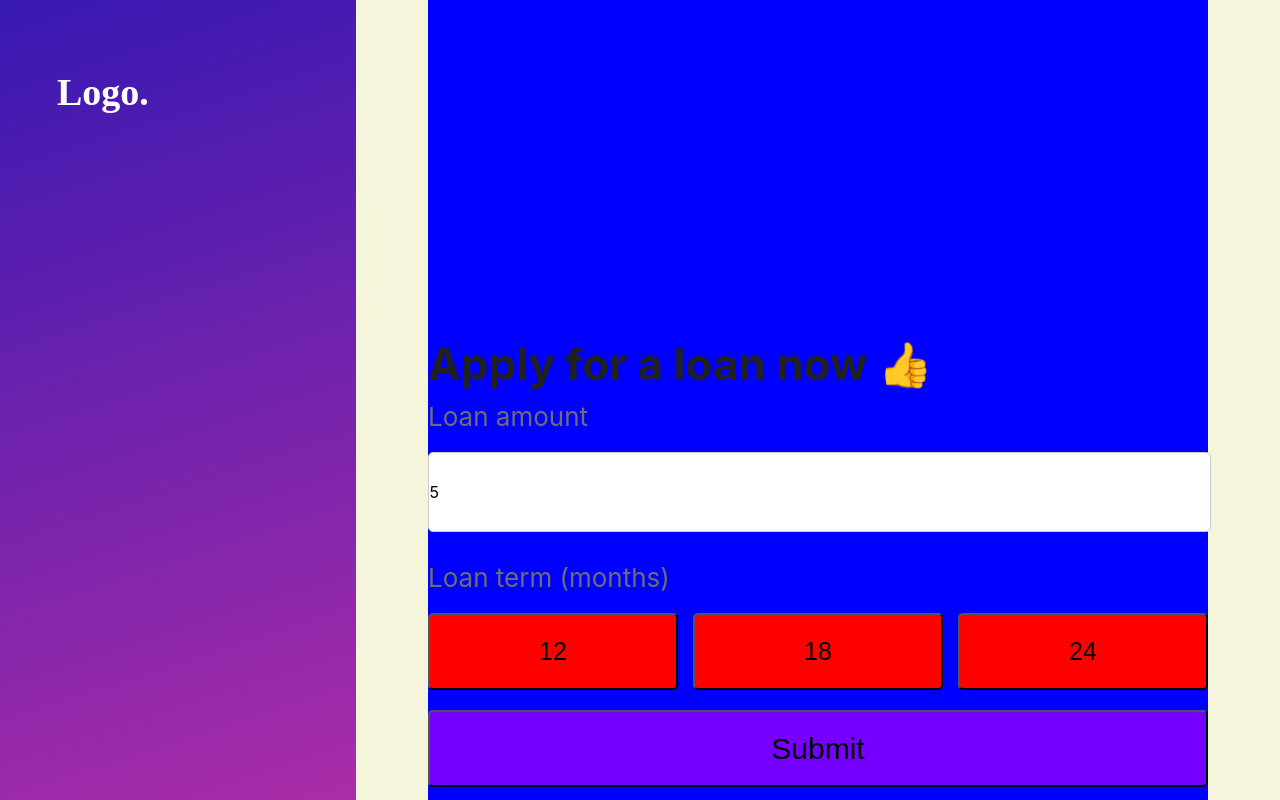
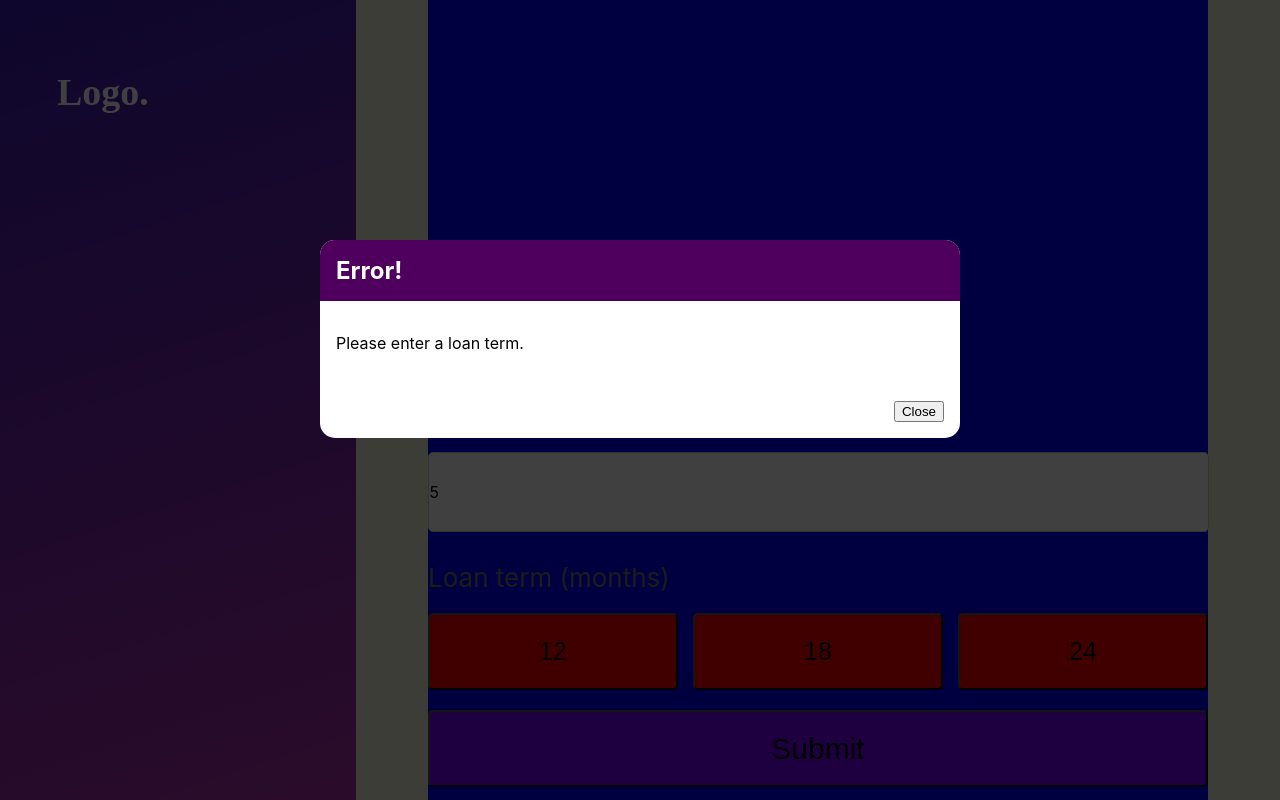
Before and after one commit to Matthewphilip/loan_app, a React (Create React App) app: page / in a window 1280 px wide. Both pictures are taken after typing "5" into the empty fields and a click on the button "Submit". Shown: the top 800 px of the page. Built offline with nearby package versions, Linux system fonts and the light colour scheme.

Commit message:
Error.js & Success.js modal components added with functionality

```diff
--- /dev/null
+++ b/src/components/ErrorModal/ErrorModal.js
@@ -0,0 +1,23 @@
+import React from "react";
+import "../ErrorModal/errormodal.css";
+
+const ErrorModal = (props) => {
+  return (
+    <div>
+      <div className="backdrop" onClick={props.onConfirm} />
+      <div className="modal">
+        <header className="header">
+          <h2>{props.title}</h2>
+        </header>
+        <div className="content">
+          <p>{props.message}</p>
+        </div>
+        <footer className="actions">
+          <button onClick={props.onConfirm}>Close</button>
+        </footer>
+      </div>
+    </div>
+  );
+};
+
+export default ErrorModal;
--- /dev/null
+++ b/src/components/ErrorModal/errormodal.css
@@ -0,0 +1,47 @@
+.backdrop {
+    position: fixed;
+    top: 0;
+    left: 0;
+    width: 100%;
+    height: 100vh;
+    z-index: 10;
+    background: rgba(0, 0, 0, 0.75);
+  }
+
+  .modal {
+    position: fixed;
+    top: 30vh;
+    left: 10%;
+    width: 80%;
+    z-index: 100;
+    background-color: white;
+    border-radius: 15px;
+    overflow: hidden;
+  }
+
+  .header {
+    background: #4f005f;
+    padding: 1rem;
+  }
+
+  .header h2 {
+    margin: 0;
+    color: white;
+  }
+
+  .content {
+    padding: 1rem;
+  }
+
+  .actions {
+    padding: 1rem;
+    display: flex;
+    justify-content: flex-end;
+  }
+
+  @media (min-width: 768px) {
+    .modal {
+      left: calc(50% - 20rem);
+      width: 40rem;
+    }
+  }
--- a/src/components/Form.js
+++ b/src/components/Form.js
@@ -1,4 +1,6 @@
 import React, { useState } from "react";
+import ErrorModal from "./ErrorModal/ErrorModal";
+import SuccessModal from "./SuccessModal/SuccessModal";
 import "../styles/form.css";
 
 const Form = () => {
@@ -6,6 +8,8 @@ const Form = () => {
   const [loanTerm, setLoanTerm] = useState();
   const [selected, setSelected] = useState(false);
   const [error, setError] = useState();
+  const [successfulSubmit, setSuccessfulSubmit] = useState(false);
+  const [success, setSuccess] = useState();
 
   const amountChangeHandler = (event) => {
     setEnteredAmount(event.target.value);
@@ -21,20 +25,41 @@ const Form = () => {
   const submitHandler = (event) => {
     event.preventDefault();
     if (!enteredAmount && selected === false) {
-      setError("No information provided!");
+      setError({
+        title: "Error!",
+        message: "You have empty fields!",
+      });
       console.log(error);
     } else if (!enteredAmount) {
-      setError("Loan amount required!");
+      setError({
+        title: "Error!",
+        message: "Please enter a loan amount.",
+      });
       console.log(error);
     } else if (selected === false) {
-      setError("Loan term required!");
+      setError({
+        title: "Error!",
+        message: "Please enter a loan term.",
+      });
       console.log(error);
     } else {
-      const loanRequest = {
+      setSuccessfulSubmit(true);
+      setSuccess({
+        title: "Thank You!",
+        message: `Your loan request for £${enteredAmount} on a ${loanTerm} month term has been recieved.`,
+      });
+
+      const individualRequest = {
         Amount: enteredAmount,
         Term: loanTerm,
       };
-      console.log(loanRequest);
+
+      const loanRequestLog = [];
+
+      loanRequestLog.push(individualRequest);
+
+      console.log(individualRequest);
+      console.log(loanRequestLog);
 
       setEnteredAmount("");
       setLoanTerm("");
@@ -42,16 +67,42 @@ const Form = () => {
     }
   };
 
+  const errorHandler = () => {
+    setError(null);
+  };
+
+  const successHandler = () => {
+    setSuccess(null);
+  };
+
   return (
+    <>
+      {error && (
+        <ErrorModal
+          title={error.title}
+          message={error.message}
+          onConfirm={errorHandler}
+        />
+      )}
+      {success && (
+        <SuccessModal
+          title={success.title}
+          message={success.message}
+          onConfirm={successHandler}
+        />
+      )}
       <form className="form-container" onSubmit={submitHandler}>
         <h3 className="form-title">Apply for a loan now 👍</h3>
         <div className="loan-amount">
-        <label>Loan amount</label>
+          <label htmlFor="amount">Loan amount</label>
+          <span className="input-symbol-euro">
             <input
+              id="amount"
               type="number"
               value={enteredAmount}
               onChange={amountChangeHandler}
             />
+          </span>
           <label>Loan term (months)</label>
           <div className="button-container">
             <button type="button" onClick={loanTermHandler} value="12">
@@ -69,6 +120,7 @@ const Form = () => {
           </button>
         </div>
       </form>
+    </>
   );
 };
 
--- /dev/null
+++ b/src/components/SuccessModal/SuccessModal.js
@@ -0,0 +1,23 @@
+import React from "react";
+import "../ErrorModal/errormodal.css";
+
+const SuccessModal = (props) => {
+  return (
+    <div>
+      <div className="backdrop" onClick={props.onConfirm} />
+      <div className="modal">
+        <header className="header">
+          <h2>{props.title}</h2>
+        </header>
+        <div className="content">
+          <p>{props.message}</p>
+        </div>
+        <footer className="actions">
+          <button onClick={props.onConfirm}>Close</button>
+        </footer>
+      </div>
+    </div>
+  );
+};
+
+export default SuccessModal;
--- a/src/styles/form.css
+++ b/src/styles/form.css
@@ -26,7 +26,7 @@ label {
     padding: 0.5px;
     border-radius: 5px;
     border: 1px solid #ccc;
-    width: 780px;
+    width: 778px;
     height: 77px;
     max-width: 100%;
     margin-bottom: 30px;
```
Also changed, not shown: src/components/SuccessModal/successmodal.css (added). Lines whose indentation alone changed are shown as unchanged.
